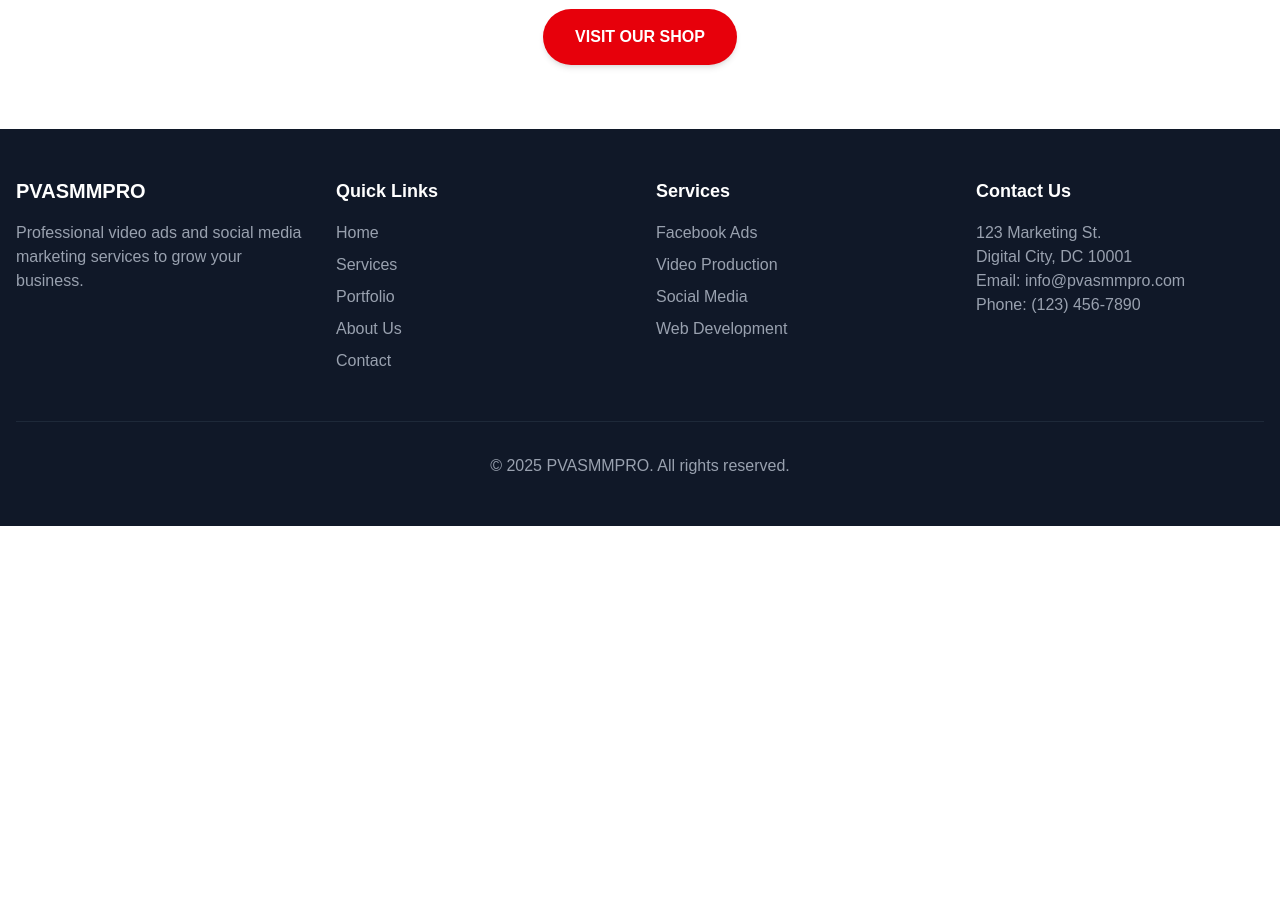
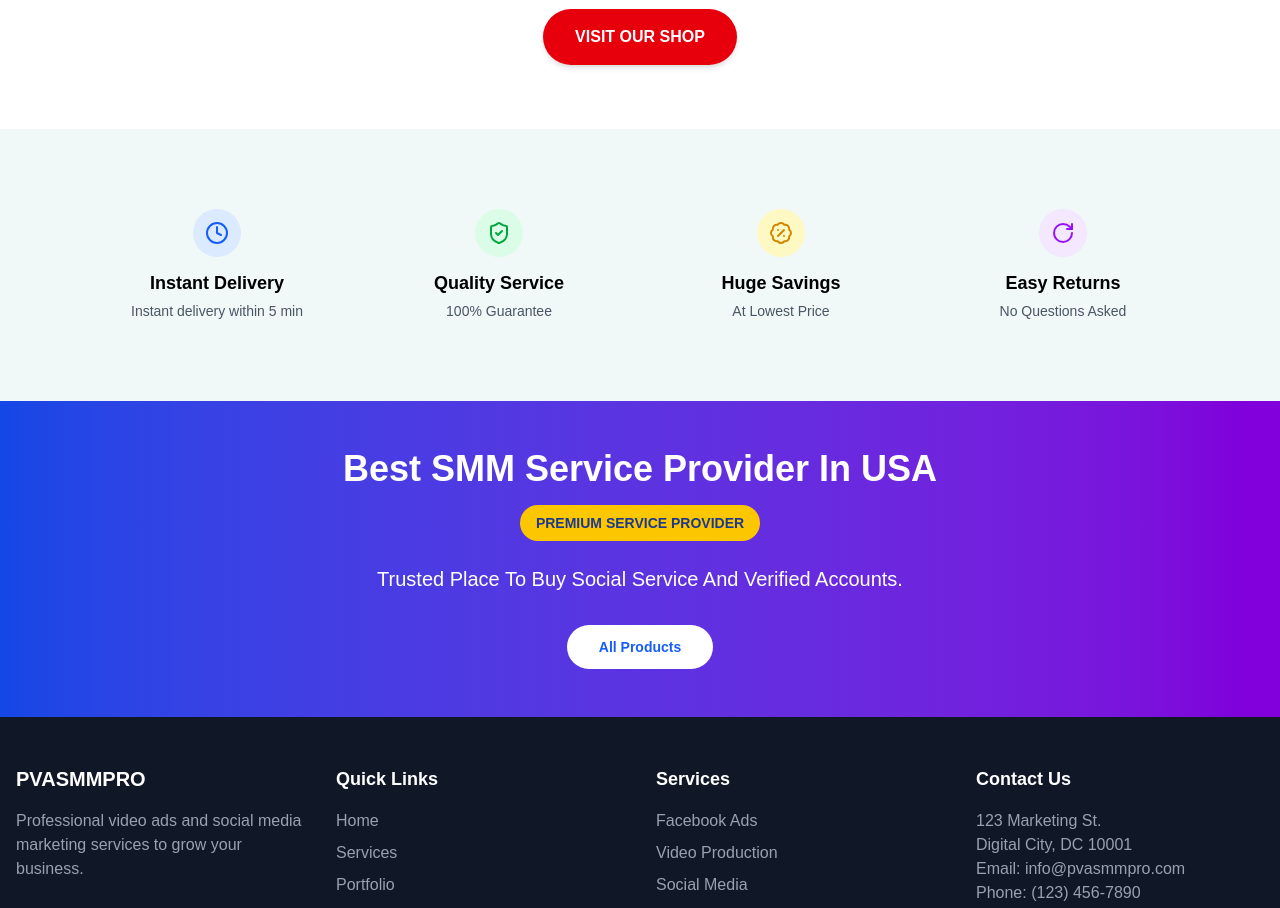
Before and after one commit to ESRAILHAQUE/pvasupply-client, a Next.js app: page / in a window 1280 px wide. Shown: the part 1000-1908 px from the top of the page. Before the commit the page ends 1526 px from the top, so only its background shows below. Built offline with nearby package versions, Linux system fonts and the light colour scheme.

Commit message:
added sevices and all products section

```diff
--- a/src/app/page.js
+++ b/src/app/page.js
@@ -1,5 +1,7 @@
+import AllProducts from "@/components/sections/allProducts";
 import Hero from "@/components/sections/hero";
 import RealDocuments from "@/components/sections/realDocuments";
+import Services from "@/components/sections/services";
 
 
 export default function Home() {
@@ -10,6 +12,8 @@ export default function Home() {
 
         <Hero />
         <RealDocuments />
+        <Services />
+        <AllProducts />
       </div>
 
 
--- /dev/null
+++ b/src/components/sections/allProducts.js
@@ -0,0 +1,25 @@
+
+
+function AllProducts() {
+    return (
+      <div className="bg-gradient-to-r from-blue-700 to-purple-700 text-white py-12 px-6 text-center">
+        <div className="max-w-4xl mx-auto">
+          <h1 className="text-3xl md:text-4xl font-bold mb-4">Best SMM Service Provider In USA</h1>
+
+          <div className="inline-block bg-yellow-400 text-blue-900 px-4 py-2 rounded-full text-sm font-semibold mb-6">
+            PREMIUM SERVICE PROVIDER
+          </div>
+
+          <p className="text-lg md:text-xl mb-8 max-w-2xl mx-auto">
+            Trusted Place To Buy Social Service And Verified Accounts.
+          </p>
+
+          <button className="bg-white text-blue-600 hover:bg-gray-100 font-bold py-3 px-8 rounded-full text-sm transition duration-300 cursor-pointer">
+            All Products
+          </button>
+        </div>
+      </div>
+    );
+  }
+
+  export default AllProducts;
--- /dev/null
+++ b/src/components/sections/services.js
@@ -0,0 +1,49 @@
+import { Clock, ShieldCheck, BadgePercent, RotateCw } from 'lucide-react';
+
+function Services() {
+  return (
+    <div className='w-full bg-[#f0f8f8]'>
+    <div className="max-w-6xl mx-auto grid grid-cols-1 md:grid-cols-2 lg:grid-cols-4 gap-6 p-6 py-16  ">
+      {/* Instant Delivery */}
+      <div className="flex flex-col items-center text-center p-4">
+        <div className="bg-blue-100 p-3 rounded-full mb-3">
+          <Clock className="w-6 h-6 text-blue-600" />
+        </div>
+        <h3 className="font-semibold text-lg mb-1 text-black">Instant Delivery</h3>
+        <p className="text-gray-600 text-sm">Instant delivery within 5 min</p>
+      </div>
+
+      {/* Quality Service */}
+      <div className="flex flex-col items-center text-center p-4">
+        <div className="bg-green-100 p-3 rounded-full mb-3">
+          <ShieldCheck className="w-6 h-6 text-green-600" />
+        </div>
+        <h3 className="font-semibold text-lg mb-1 text-black">Quality Service</h3>
+        <p className="text-gray-600 text-sm">100% Guarantee</p>
+      </div>
+
+      {/* Huge Savings */}
+      <div className="flex flex-col items-center text-center p-4">
+        <div className="bg-yellow-100 p-3 rounded-full mb-3">
+          <BadgePercent className="w-6 h-6 text-yellow-600" />
+        </div>
+        <h3 className="font-semibold text-lg mb-1 text-black">Huge Savings</h3>
+        <p className="text-gray-600 text-sm">At Lowest Price</p>
+      </div>
+
+      {/* Easy Returns */}
+      <div className="flex flex-col items-center text-center p-4">
+        <div className="bg-purple-100 p-3 rounded-full mb-3">
+          <RotateCw className="w-6 h-6 text-purple-600" />
+        </div>
+        <h3 className="font-semibold text-lg mb-1 text-black">Easy Returns</h3>
+        <p className="text-gray-600 text-sm">No Questions Asked</p>
+      </div>
+    </div>
+
+
+    </div>
+  );
+}
+
+export default Services;
```
